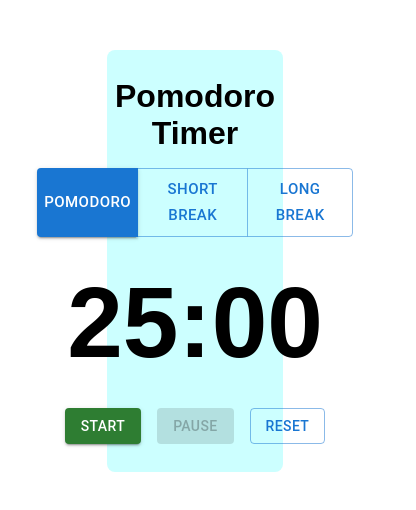
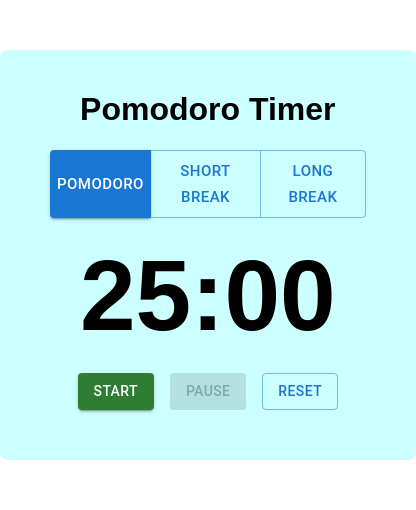
Before and after one commit to qhuy1901/pomodoro-timer, a React (Create React App) app: page / in a window 390 px wide. Shown: the top 510 px of the page, 416 px wide, since content can reach past the window. Built offline with nearby package versions, Linux system fonts and the light colour scheme.

Commit message:
Fix UI break in mobile phone

```diff
--- a/src/Componets/Pomodoro.js
+++ b/src/Componets/Pomodoro.js
@@ -111,39 +111,25 @@ const PomodoroTimer = () => {
 
   return (
     <div style={styles.container}>
-      <Box
-        sx={{
-          display: "flex",
-          flexDirection: "column",
-          backgroundColor: "#ccffff",
-          borderRadius: "8px",
-          padding: "20px",
-          width: "35%",
-          margin: "0 auto",
-          alignItems: "center",
-          "& > *": {
-            m: 1,
-          },
-        }}
-      >
+      <Box style={styles.pomodoroTimerBox}>
         <h1>Pomodoro Timer</h1>
         <ButtonGroup size="large" aria-label="Pomodoro Timer">
           <Button
-            key="one"
+            key="Promodoro"
             onClick={() => changeActiveTab(PROMODORO)}
             variant={activeTab === PROMODORO ? "contained" : "outlined"}
           >
             Pomodoro
           </Button>
           <Button
-            key="two"
+            key="Short Break"
             onClick={() => changeActiveTab(SHORT_BREAK)}
             variant={activeTab === SHORT_BREAK ? "contained" : "outlined"}
           >
             Short Break
           </Button>
           <Button
-            key="three"
+            key="Long Break"
             onClick={() => changeActiveTab(LONG_BREAK)}
             variant={activeTab === LONG_BREAK ? "contained" : "outlined"}
           >
@@ -196,6 +182,16 @@ const styles = {
     justifyContent: "center",
     gap: "10px",
   },
+  pomodoroTimerBox: {
+    display: "flex",
+    flexDirection: "column",
+    backgroundColor: "#ccffff",
+    borderRadius: "8px",
+    padding: "20px 50px 50px 50px",
+    width: "fit-content",
+    margin: "0 auto",
+    alignItems: "center"
+  }
 };
 
 export default PomodoroTimer;
```
